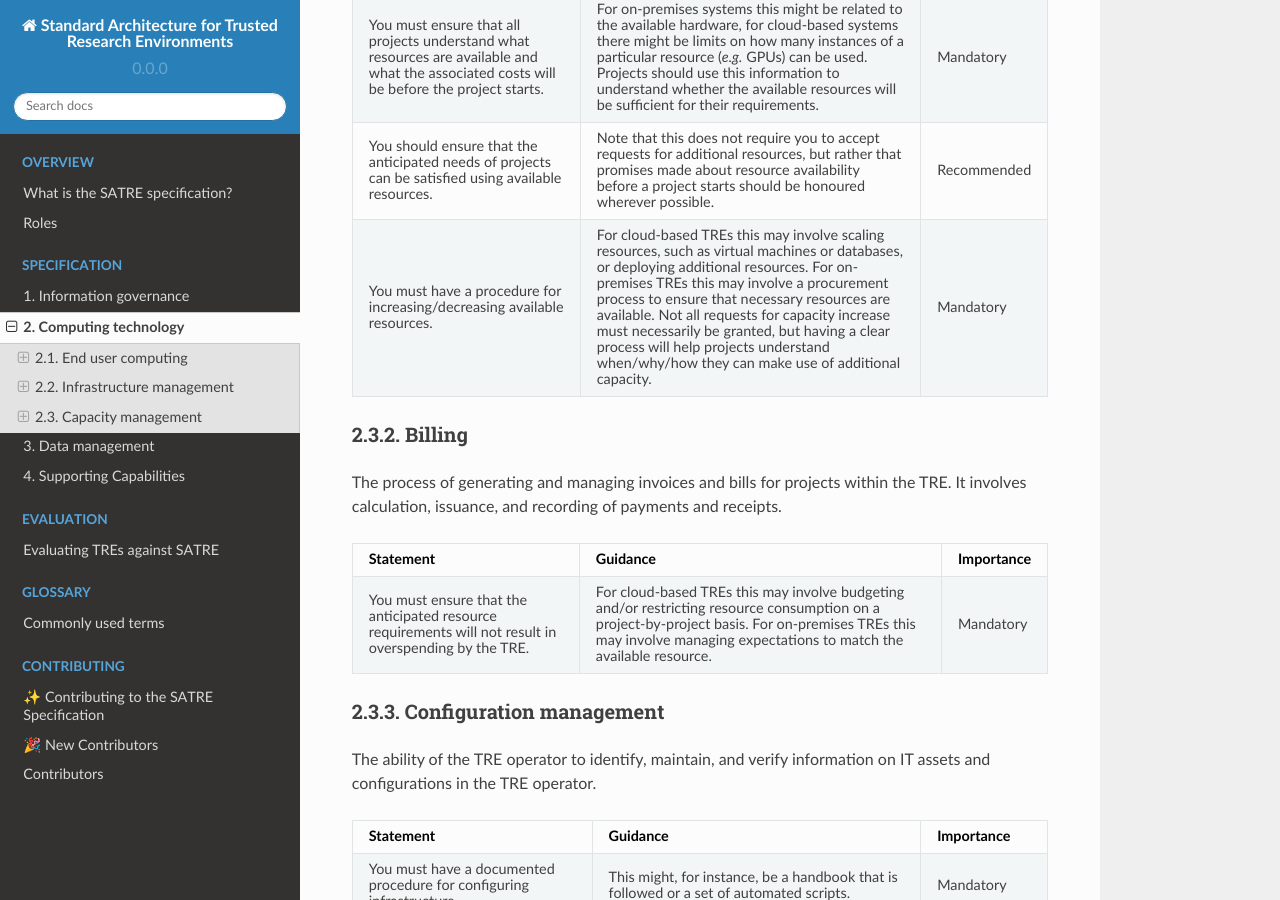
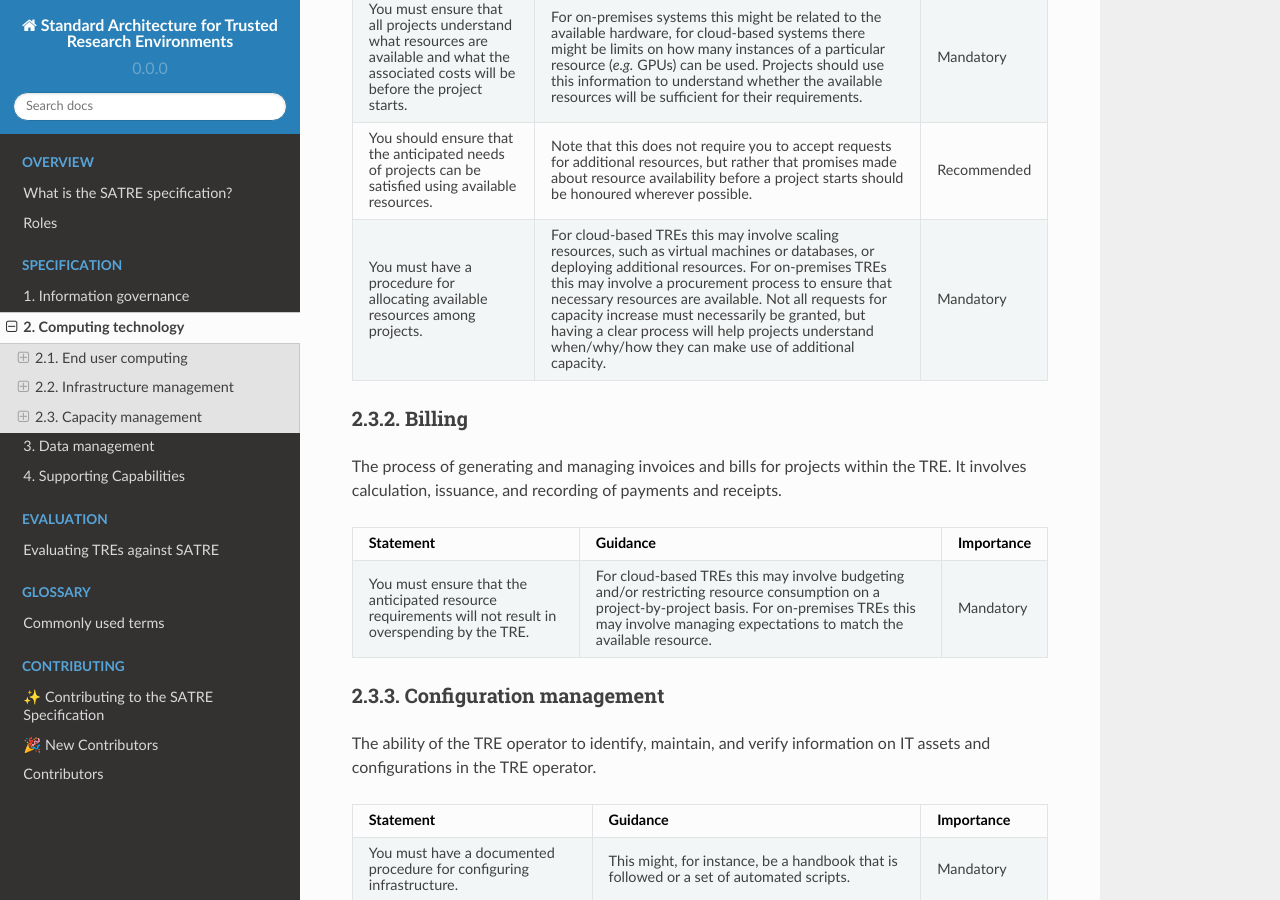
Before and after one commit to sa-tre/satre-specification, a Sphinx documentation site: the page built from docs/source/pillars/computing_technology.md, in a window 1280 px wide and 900 px high, scrolled down 4976 px. Built offline with Sphinx 7.4.7 and the Read the Docs theme 2.0.0, drawn with Linux system fonts in a browser that asks for light colours.

Commit message:
Update docs/source/pillars/computing_technology.md
Co-authored-by: James Robinson <james.em.robinson@gmail.com>

```diff
--- a/docs/source/pillars/computing_technology.md
+++ b/docs/source/pillars/computing_technology.md
@@ -251,7 +251,7 @@ The process of forecasting and determining the resources required to meet the de
 * - You should ensure that the anticipated needs of projects can be satisfied using available resources.
   - Note that this does not require you to accept requests for additional resources, but rather that promises made about resource availability before a project starts should be honoured wherever possible.
   - Recommended
-* - You must have a procedure for increasing/decreasing available resources.
+* - You must have a procedure for allocating available resources among projects.
   - For cloud-based TREs this may involve scaling resources, such as virtual machines or databases, or deploying additional resources.
     For on-premises TREs this may involve a procurement process to ensure that necessary resources are available.
     Not all requests for capacity increase must necessarily be granted, but having a clear process will help projects understand when/why/how they can make use of additional capacity.
```
